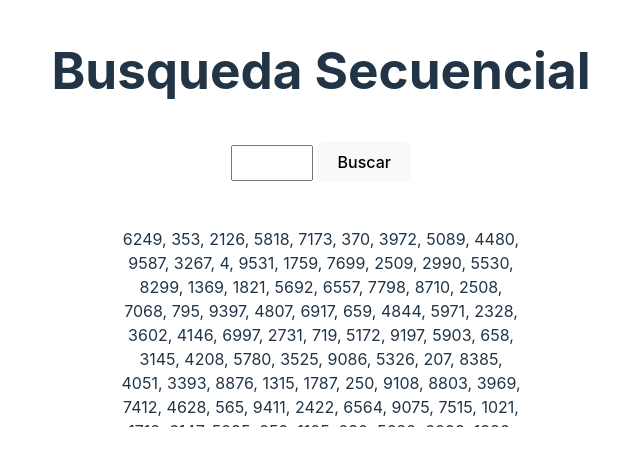
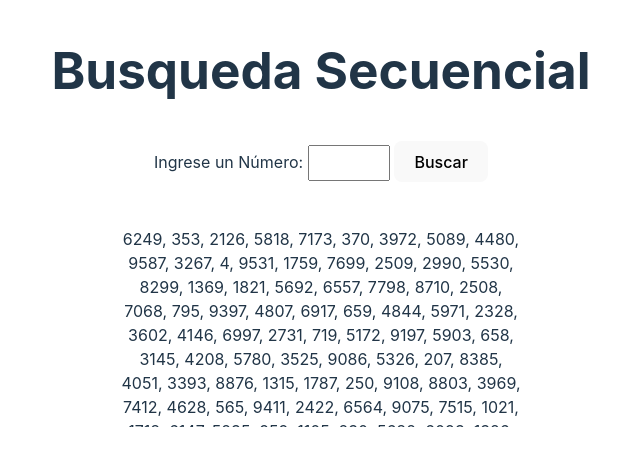
Before and after one commit to Atticus64/data_structures-projects, a website built with Vite: page busquedaSecuencial/index.html in a window 1280 px wide. Shown: the whole page, without its empty margins (319-959 px from the left). Built offline with nearby package versions, Linux system fonts and the light colour scheme.

Commit message:
feat: add label to input number

```diff
--- a/busquedaSecuencial/index.html
+++ b/busquedaSecuencial/index.html
@@ -14,7 +14,8 @@
       <h1>Busqueda Secuencial</h1>
 
       <form class="searchForm">
-        <input class="my-input" name="num" type="number">
+        <label for="input-num">Ingrese un Número: </label>
+        <input id="input-num" class="my-input" name="num" type="number">
         <button>Buscar </button>
       </form>
       <div class="card-nums">
```
